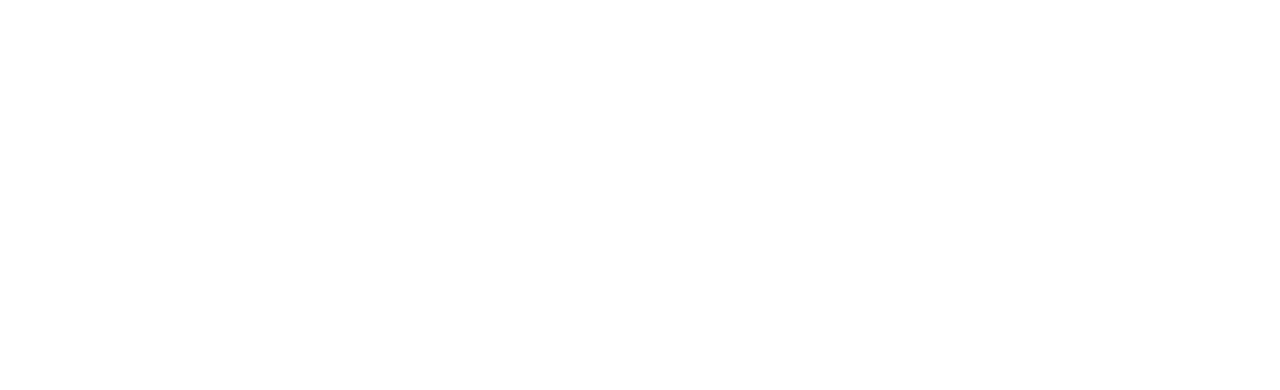
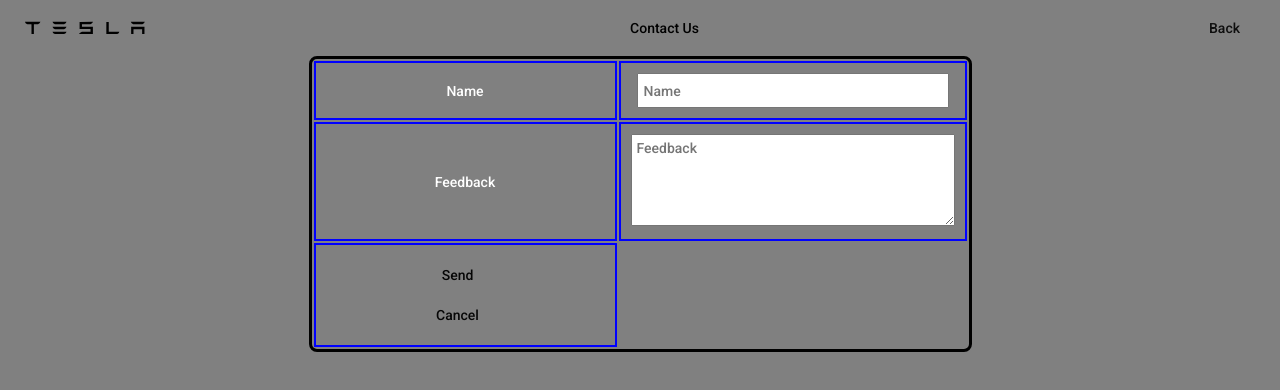
Before and after one commit to Zainab460/tesla2323clone, a plain HTML site: page contact.html in a window 1280 px wide. Drawn offline with Linux system fonts and the light colour scheme.

Commit message:
initial files

```diff
--- a/contact.html
+++ b/contact.html
@@ -4,9 +4,68 @@
     <meta charset="UTF-8">
     <meta http-equiv="X-UA-Compatible" content="IE=edge">
     <meta name="viewport" content="width=device-width, initial-scale=1.0">
-    <title>Document</title>
+    <title>Contact</title>
+    <link rel="stylesheet" href="./styles.css">
+
 </head>
 <body>
+    <div class="bgbg">
+        <nav>
+
+            <div class="logo">
+                <svg class="tds-icon tds-icon-logo-wordmark tds-site-logo-icon"
+                viewBox="0 0 342 35" xmlns="http://www.w3.org/2000/svg">
+                <path d="M0 .1a9.7 9.7 0 007 7h11l.5.1v27.6h6.8V7.3L26 7h11a9.8 9.8 0 007-7H0zm238.6 0h-6.8v34.8H263a9.7 9.7 0 006-6.8h-30.3V0zm-52.3 6.8c3.6-1 6.6-3.8 7.4-6.9l-38.1.1v20.6h31.1v7.2h-24.4a13.6 13.6 0 00-8.7 7h39.9v-21h-31.2v-7h24zm116.2 28h6.7v-14h24.6v14h6.7v-21h-38zM85.3 7h26a9.6 9.6 0 007.1-7H78.3a9.6 9.6 0 007 7zm0 13.8h26a9.6 9.6 0 007.1-7H78.3a9.6 9.6 0 007 7zm0 14.1h26a9.6 9.6 0 007.1-7H78.3a9.6 9.6 0 007 7zM308.5 7h26a9.6 9.6 0 007-7h-40a9.6 9.6 0 007 7z"
+                  fill="currentColor"></path>
+                </svg>
+            </div>
+            <h4>Contact Us </h4>
+            <div class="right-menu">
+                <span class="nav-item">
+                    <a href="./index.html">Back</a>
+                </span>
+
+
+            </div>
+        </nav>
+        <main>
+            <div class="before">
+                <table class="contact-box">
+                    <tbody>
+                        <tr>
+                            <td>Name</td>
+                            <td>
+                                <input
+                                type="text"
+                                name="caption"
+                                id="caption"
+                                placeholder="Name"
+                                />
+                            </td>
+
+                        </tr>
+                        <tr>
+                            <td>Feedback</td>
+                            <td>
+                                <textarea  rows="5"
+                                           cols="40"
+                                           name="caption"
+                                           id="feed"
+                                           placeholder="Feedback"
+                                           spellcheck="false"></textarea>
+                            </td>                    </tr>
+                        <tr>
+                            <td>
+                                <button id="btn">Send</button>
+                                <button id="btn">Cancel</button>
+                            </td>
+
+                        </tr>
+                    </tbody>
+                </table>
+            </div>
+        </main>
+    </div>
 
 </body>
 </html>
--- a/styles.css
+++ b/styles.css
@@ -137,10 +137,14 @@ button {
   }
   table {
     display: table;
-    width: 1200px;
-    height: 400px;
-    border:1px solid  red;
     margin: 0 auto;
+    border-spacing: 2px;
+    border-color: grey;
+    border-collapse: separate;
+    font-size: 24px;
+    font-weight: bold;
+    font-family: Arial, Helvetica, sans-serif;
+    color: #ffffff;
   }
   .tablet img {
     width: 45rem;
@@ -153,3 +157,39 @@ button {
     justify-content: center;
     opacity: 90%;
   }
+
+
+  /* Contact Area */
+.bgbg {
+  background-color: grey;
+  width: 100vw;
+  height: 100vh;
+}
+.contact-box {
+  /* background-color: black; */
+  border: 3px solid black;
+  border-radius: 8px;
+  width: 100px;
+  height: 100px;
+}
+.before {
+  width: 100%;
+  height: 100%;
+}
+#caption{
+  width:312px;
+  height: 35px;
+  outline: none;
+  padding: 5px;
+}
+#feed {
+  outline: none;
+  padding: 5px;
+}
+td {
+  padding: 10px;
+  border: 2px solid blue;
+}
+tr {
+  display: table-row;
+}
```
